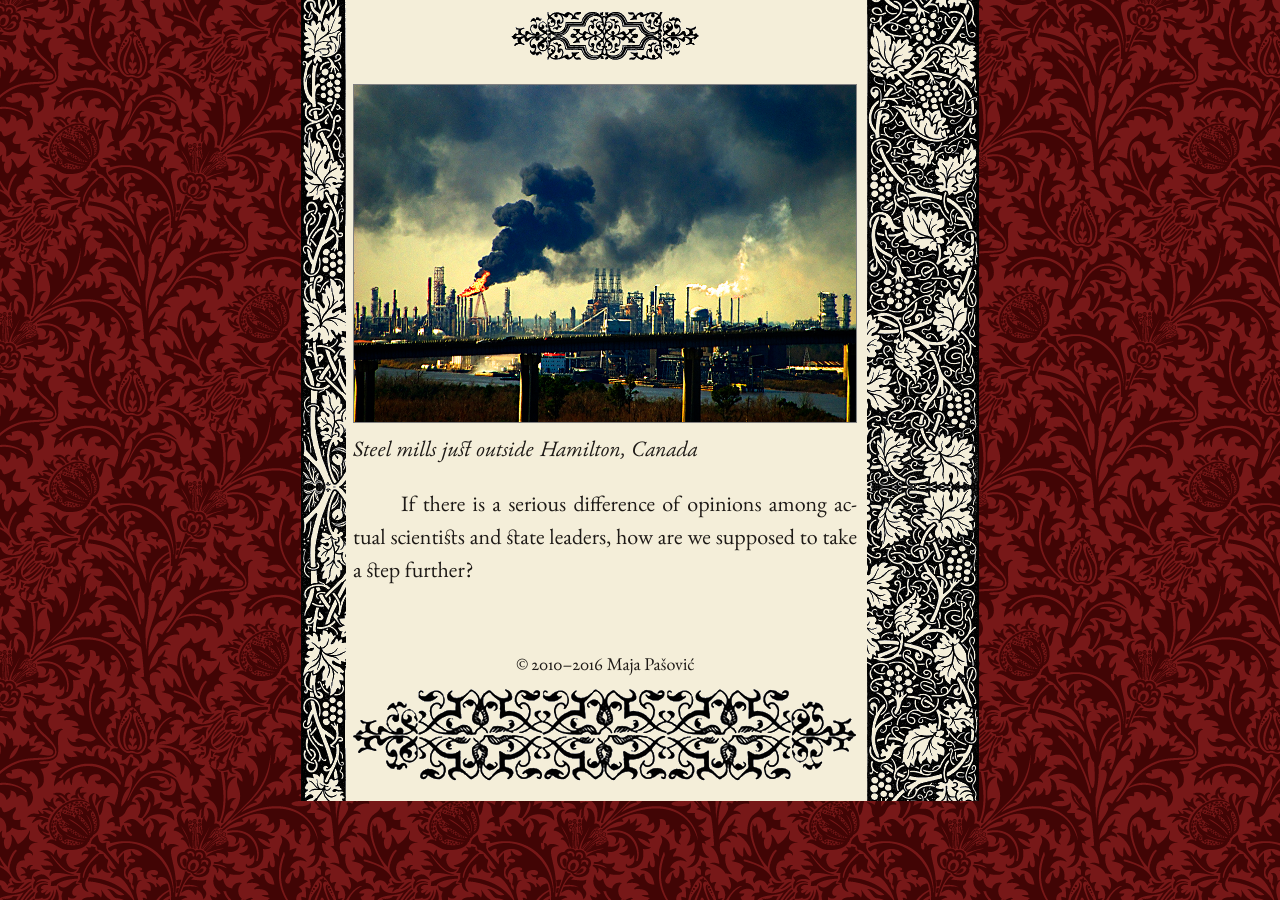
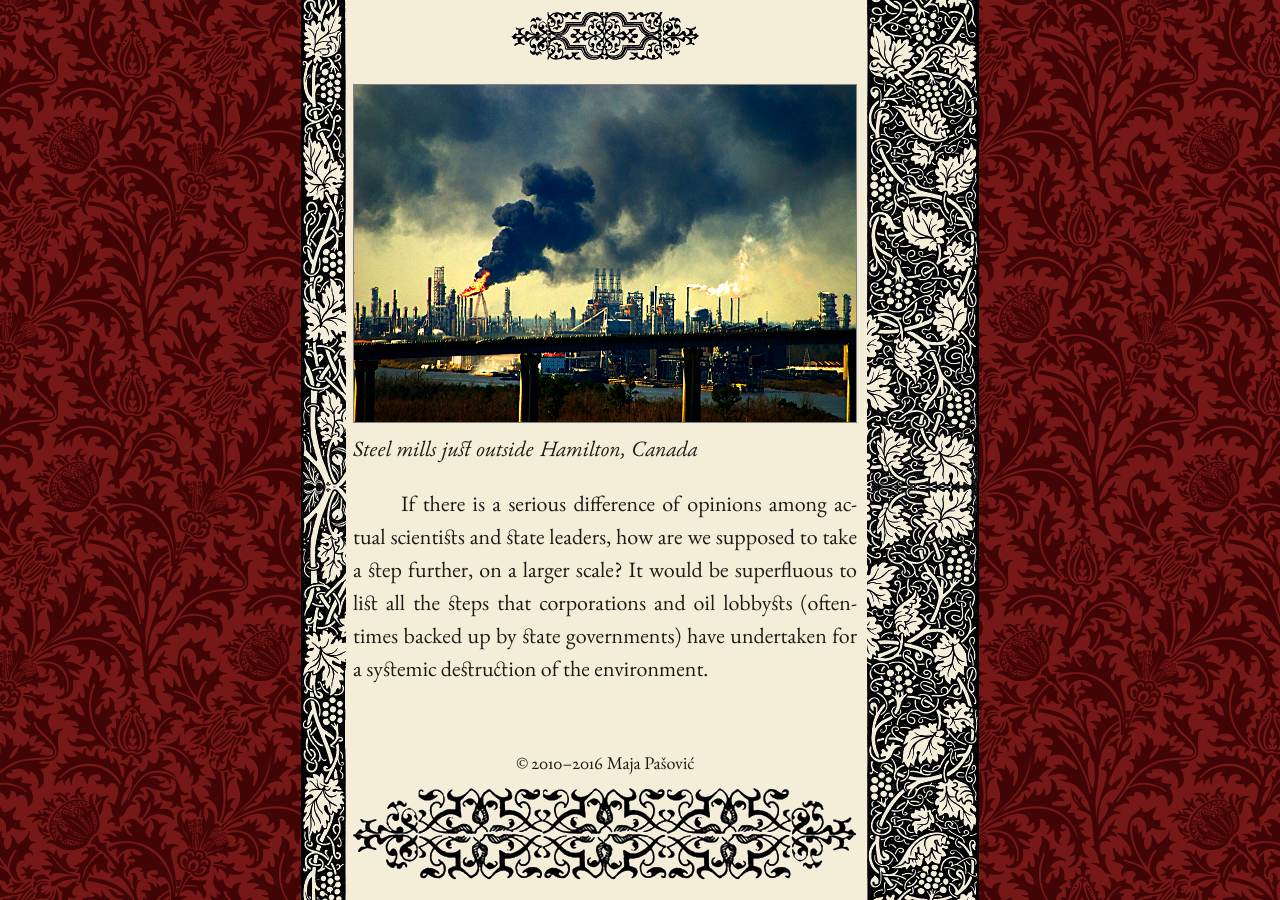
Before and after one commit to mpasovic/majapasovic.org, a Jekyll site: the page built from _posts/2016-08-29--baked-new-world-how-determined-are-we-to-survive-the-climate-crisis.md, in a window 1280 px wide and 900 px high, scrolled down 4448 px. Built offline with Jekyll 4.4.1, drawn with Linux system fonts in a browser that asks for light colours; nearby versions of some CDN libraries.

Commit message:
Updated 2016-08-29--baked-new-world-how-determined-are-we-to-survive-the-climate-crisis.md

```diff
--- a/_posts/2016-08-29--baked-new-world-how-determined-are-we-to-survive-the-climate-crisis.md
+++ b/_posts/2016-08-29--baked-new-world-how-determined-are-we-to-survive-the-climate-crisis.md
@@ -31,4 +31,4 @@
 ![Hamilton_ON.jpg]({{site.baseurl}}/img/Hamilton_ON.jpg)
      *Steel mills just outside Hamilton, Canada*
 
-If there is a serious difference of opinions among actual scientists and state leaders, how are we supposed to take a step further?
+If there is a serious difference of opinions among actual scientists and state leaders, how are we supposed to take a step further, on a larger scale? It would be superfluous to list all the steps that corporations and oil lobbysts (oftentimes backed up by state governments) have undertaken for a systemic destruction of the environment.
```
